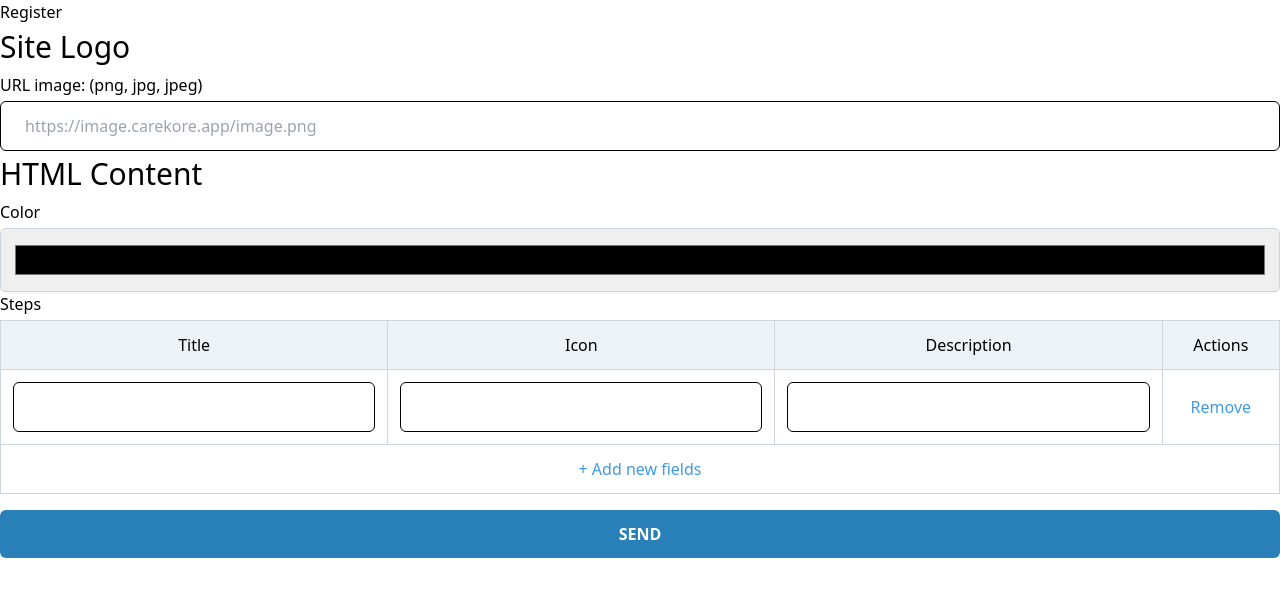
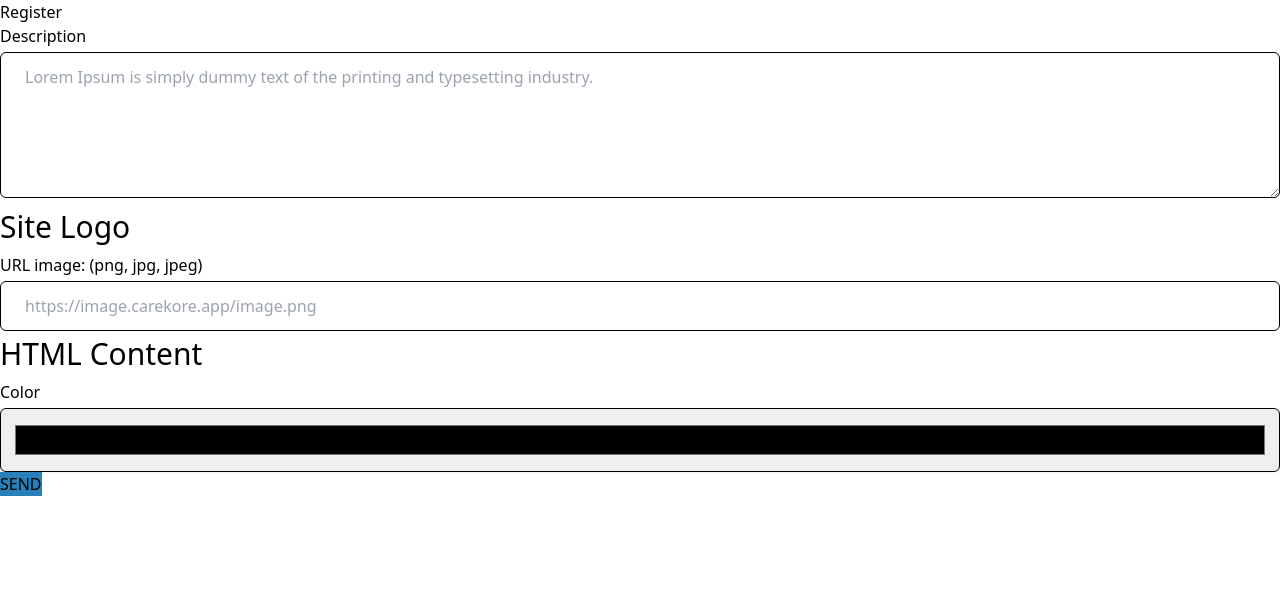
Before and after one commit to David171901/dynamic-form-formik, a React (Vite) app: page / in a window 1280 px wide. Shown: the top 596 px of the page. Built offline with nearby package versions, Linux system fonts and the light colour scheme.

Commit message:
build: save

```diff
--- /dev/null
+++ b/src/components/CustomDatePicker.tsx
@@ -0,0 +1,45 @@
+import React from "react";
+import styles from "../styles/styles.module.css";
+import DatePicker from "react-datepicker";
+import "react-datepicker/dist/react-datepicker.css";
+import { Field, ErrorMessage, FieldProps  } from "formik";
+import { getFormattedDate } from "../utils/tools";
+
+interface Props {
+  name: string;
+  label: string;
+  placeholder?: string;
+  [x: string]: any;
+}
+
+export const CustomDatePicker = ({ label, ...props }: Props) => {
+  return (
+    <>
+      <div>
+        <label className={styles.field__label}>{label}</label>
+        <Field name={props.name}>
+          {({ form, field }: FieldProps) => {
+            const { setFieldValue } = form;
+            const { value } = field;
+            return (
+              <DatePicker
+                id={props.name}
+                {...field}
+                {...props}
+                selected={value}
+                onChange={(val) => setFieldValue(props.name, val)}
+                className={styles.input_date}
+                value={getFormattedDate()}
+              />
+            );
+          }}
+        </Field>
+        <ErrorMessage
+          name={props.name}
+          component="span"
+          className={styles.field__error}
+        />
+      </div>
+    </>
+  );
+};
--- a/src/components/Form.tsx
+++ b/src/components/Form.tsx
@@ -14,6 +14,7 @@ import { CustomTextarea } from './CustomTextarea';
 import { CustomTextInput } from './CustomInput';
 import { CustomLabel } from './CustomLabel';
 import { CustomColorInput } from './CustomColorInput ';
+import { CustomDatePicker } from './CustomDatePicker';
 
 export const Form = () => {
   const {
@@ -28,7 +29,7 @@ export const Form = () => {
     'login',
     formSchema,
     initialformdata
-    );
+  );
 
   return (
     <Layout title={formTitle} className={className}>
@@ -76,6 +77,15 @@ export const Form = () => {
                 case 'checkbox':
                   return (
                     <CustomCheckBox
+                      label={props.label!}
+                      key={name}
+                      name={name}
+                    />
+                  );
+
+                case 'date':
+                  return (
+                    <CustomDatePicker
                       label={props.label!}
                       key={name}
                       name={name}
@@ -141,7 +151,7 @@ export const Form = () => {
               }
             })}
             <button
-              className={styles.button__send}
+              className={styles.send_button}
               type="submit"
               style={{ background: '#2980B9' }}
             >
--- a/src/interfaces/interfaces.ts
+++ b/src/interfaces/interfaces.ts
@@ -17,11 +17,12 @@ export interface InputProps {
     | "radio-group"
     | "select"
     | "checkbox"
+    | "date"
     | "checkbox-group"
     | "field-array";
   name: string;
   value: string | number | boolean | string[] | DefaultJSON[]
-  validations: Validation[]
+  validations?: Validation[]
   placeholder?: string
   typeValue?: "string" | "boolean" | "array"
   label?: string
--- a/src/pages/Component.tsx
+++ b/src/pages/Component.tsx
@@ -5,11 +5,24 @@ export const Component = () => {
   const forms: { [x: string]: InputProps[] } = {
     login: [
       {
+        type: "textarea",
+        name: "description",
+        label: "Description",
+        value: "",
+        placeholder:
+          "Lorem Ipsum is simply dummy text of the printing and typesetting industry. ",
+        validations: [
+          {
+            type: "required",
+            message: "Description is required",
+          },
+        ],
+      },
+      {
         type: "h2",
         name: "section1",
         label: "Site Logo",
         value: "",
-        validations: [],
       },
       {
         type: "text",
@@ -29,49 +42,46 @@ export const Component = () => {
         name: "section2",
         label: "HTML Content",
         value: "",
-        validations: [],
       },
       {
         type: "color",
         name: "color",
         label: "Color",
         value: "",
-        validations: [],
       },
-      {
-        type: 'field-array',
-        name: 'steps',
-        typeValue: 'array',
-        label: 'Steps',
-        value: [
-          {
-            title: '',
-            icon: '',
-            description: '',
-          },
-        ],
-        validations: [],
-        fields: [
-          {
-            type: 'text',
-            name: 'title',
-            label: 'Title',
-            placeholder: '',
-          },
-          {
-            type: 'text',
-            name: 'icon',
-            label: 'Icon',
-            placeholder: '',
-          },
-          {
-            type: 'text',
-            name: 'description',
-            label: 'Description',
-            placeholder: '',
-          }
-        ],
-      },
+      // {
+      //   type: 'field-array',
+      //   name: 'steps',
+      //   typeValue: 'array',
+      //   label: 'Steps',
+      //   value: [
+      //     {
+      //       title: '',
+      //       icon: '',
+      //       description: '',
+      //     },
+      //   ],
+      //   fields: [
+      //     {
+      //       type: 'text',
+      //       name: 'title',
+      //       label: 'Title',
+      //       placeholder: '',
+      //     },
+      //     {
+      //       type: 'text',
+      //       name: 'icon',
+      //       label: 'Icon',
+      //       placeholder: '',
+      //     },
+      //     {
+      //       type: 'text',
+      //       name: 'description',
+      //       label: 'Description',
+      //       placeholder: '',
+      //     }
+      //   ],
+      // },
     ],
   };
 
@@ -283,6 +293,7 @@ export const Component = () => {
         formSchema={forms}
         formTitle={"Register"}
         onSubmit={(values) => console.log(values)}
+        className="container mx-auto"
       >
         {() => (
           <>
--- a/src/styles/styles.module.css
+++ b/src/styles/styles.module.css
@@ -70,8 +70,8 @@
   display: block;
   width: 100%;
   padding: 0.75rem;
-  color: #4a5568;
-  border: 1px solid #cbd5e0;
+  color: #68604a;
+  border: 1px solid #000000;
   border-radius: 0.375rem;
   box-shadow: 0 1px 2px 0 rgba(0, 0, 0, 0.05);
   outline: none;
@@ -180,3 +180,22 @@
     display: none;
   }
 }
+
+
+.input_date {
+  width: 100%;
+  border: 1px solid #000000;
+  border-radius: 0.375rem;
+  padding-top: 1rem;
+  padding-bottom: 1rem;
+  padding-left: 1rem;
+  padding-right: 1rem;
+  font-size: 0.875rem;
+  color: #4a5568;
+}
+
+.input_date:focus {
+  border-color: #2980b9;
+  box-shadow: 0 0 0 2px rgba(41, 128, 185, 0.5);
+  outline: none;
+}
--- a/src/utils/getInputs.ts
+++ b/src/utils/getInputs.ts
@@ -28,8 +28,9 @@ type YupArray = Yup.ArraySchema<
 >;
 
 const generateValidations = (field: InputProps) => {
-  let schema: YupBoolean | YupString | YupArray  =
+  let schema: YupBoolean | YupString | YupArray =
     Yup[field.typeValue ? field.typeValue : "string"]();
+  if (field.validations) {
     for (const rule of field.validations) {
       switch (rule.type) {
         case "isTrue":
@@ -48,7 +49,10 @@ const generateValidations = (field: InputProps) => {
           );
           break;
         case "maxLength":
-        schema = (schema as YupString | YupArray).max(rule.value as number, rule.message);
+          schema = (schema as YupString | YupArray).max(
+            rule.value as number,
+            rule.message
+          );
           break;
         case "matches":
           schema = (schema as YupString).matches(
@@ -59,6 +63,7 @@ const generateValidations = (field: InputProps) => {
         default:
           schema = schema.required(rule.message);
           break;
+      }
     }
   }
 
--- /dev/null
+++ b/src/utils/tools.ts
@@ -0,0 +1,8 @@
+export const getFormattedDate = (): string => {
+  const currentDate: Date = new Date();
+  const month: string = String(currentDate.getMonth() + 1).padStart(2, "0"); // Obtener el mes (se agrega 1 porque los meses comienzan en 0)
+  const day: string = String(currentDate.getDate()).padStart(2, "0"); // Obtener el día
+  const year: number = currentDate.getFullYear(); // Obtener el año
+
+  return `${month}-${day}-${year}`;
+};
```
Also changed, not shown: package.json (+6 -5 lines), 1 other file (tests, documents, lock files or other folders). Lines whose indentation alone changed are shown as unchanged.
